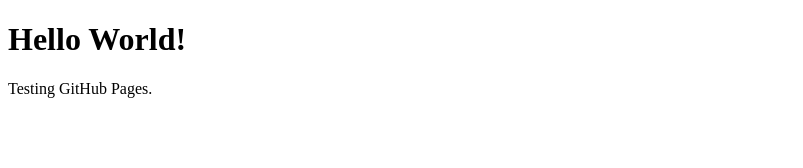
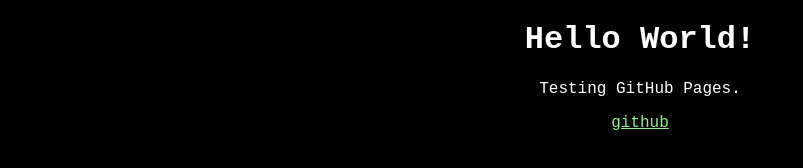
Before and after one commit to taasko/taasko.github.io, a plain HTML site: page index.html in a window 1280 px wide. Shown: the whole page, without its empty margins (0-803 px from the left). Drawn offline with Linux system fonts and the light colour scheme.

Commit message:
chore: add some content and styling

```diff
--- a/index.html
+++ b/index.html
@@ -4,10 +4,38 @@
     <meta charset="utf-8" />
     <meta name="viewport" content="width=device-width, initial-scale=1" />
     <title>Hello World!</title>
+    <style>
+      body {
+        background-color: black;
+        text-align: center;
+        color: white;
+        font-family: "Courier New", monospace;
+      }
+
+      a:link {
+        color: lightgreen;
+      }
+
+      a:hover {
+        color: white;
+      }
+
+      a:visited {
+        color: green;
+      }
+    </style>
   </head>
   <body>
-    <h1>Hello World!</h1>
+    <header>
+      <h1>Hello World!</h1>
+    </header>
 
-    <p>Testing GitHub Pages.</p>
+    <article>
+      <p>Testing GitHub Pages.</p>
+    </article>
+
+    <footer>
+      <a href="https://github.com/taasko">github</a>
+    </footer>
   </body>
 </html>
```
